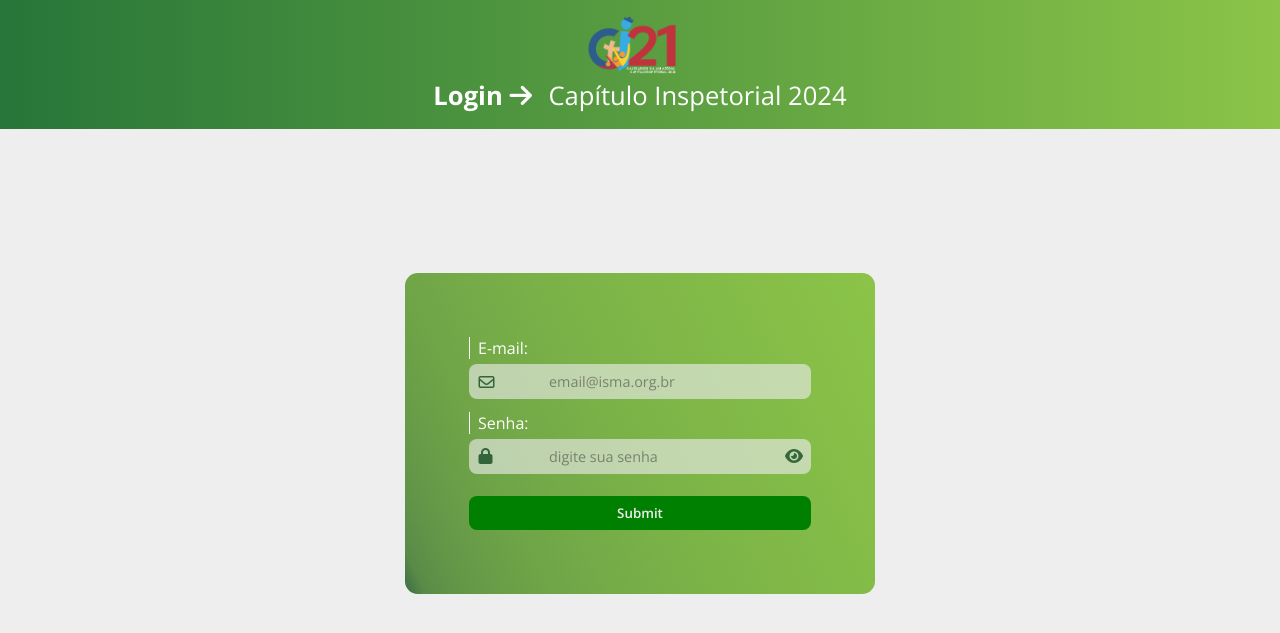
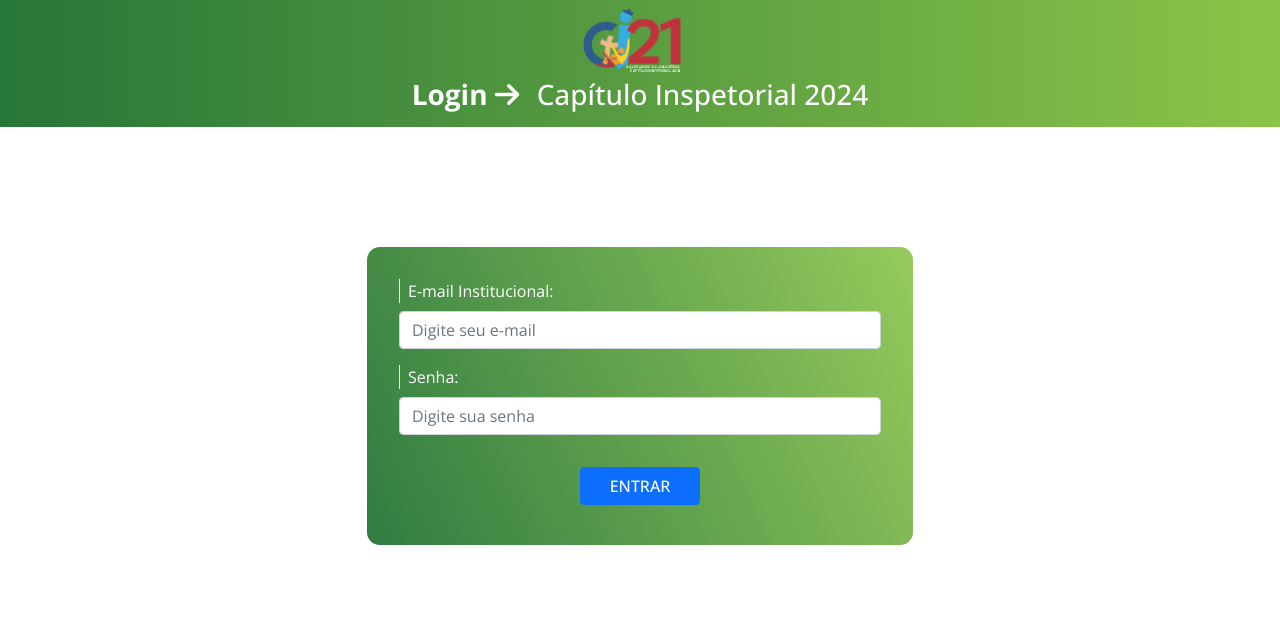
Before and after one commit to felip-araujo/capitulo, a PHP site: page / in a window 1280 px wide. Shown: the top 633 px of the page. Run offline with PHP 8.4, Linux system fonts and the light colour scheme; some libraries are stand-ins or nearby versions; some web fonts are replaced.

Commit message:
bootstrap css

```diff
--- a/assets/css/main.css
+++ b/assets/css/main.css
@@ -11,11 +11,10 @@
 body {
 
     background-color: #eee;
-
 }
 
 h1 {
-    font-size: 1.6rem;
+    font-size: .5rem;
     text-align: center;
     color: white;
     font-weight: 300;
@@ -29,13 +28,13 @@ h1 span {
 
 
 .header {
-
     display: grid;
     align-items: center;
     justify-content: center;
     text-align: center;
-    padding: 2vh;
+    padding: 1vh;
     background-image: linear-gradient(to right, #277639, #8BC448);
+    margin-bottom: 15vh;
 }
 
 .logo {
@@ -44,167 +43,31 @@ h1 span {
     justify-self: center;
     padding-right: 1rem;
     width: 25%;
+}
+
+.login-container{
+    background-image: linear-gradient(65deg, #27763af5, #8ac448e5);
+    padding: 2rem;
+    padding-bottom: 1rem;
+    border-radius: .8rem;
+}
+
+.form-label{
+    text-align: left;
+    color: white;
+    font-weight: 300;
+    border-left: solid 1px;
+    padding-left: .5rem;
 
 }
 
-
-/* card  de login para pc */
-@media screen and (min-width: 1024px) {
-    .card-login {
-        padding: .5rem;
-        display: flex;
-        align-self: left;
-        justify-content: center;
-        margin-top: 13vh;
-        background-size: cover;
-    }
+.mb-4{
+    text-align: center;
 }
 
-
-/* card de login para mobile */
-@media screen and (max-width: 767px) {
-    .card-login {
-        display: flex;
-        align-self: center;
-        justify-content: center;
-        margin-top: 10vh;
-    }
+.btn.btn-primary{
+    margin-top: 1rem;
+    width: 25%;
+    font-weight: 500;
+    text-transform: uppercase;
 }
-
-/* card de login para tablet */
-@media screen and (min-width: 768px) and (max-width: 1023px) {
-    .card-login {
-        display: flex;
-        align-self: center;
-        justify-content: center;
-        margin-top: 10vh;
-
-    }
-}
-
-
-/* formulario de login para mobile */
-@media screen and (max-width: 767px) {
-    .form-login {
-        display: grid;
-        background-image: linear-gradient(to top);
-        background-color: #eee;
-        padding: 4rem;
-        border-radius: 1rem;
-        margin: 2rem;
-
-    }
-}
-
-/* formulario de login para tablet */
-@media screen and (min-width: 768px) and (max-width: 1023px) {
-    .form-login {
-        display: grid;
-        background-image: linear-gradient(to top);
-        background-color: #eee;
-        padding: 7rem;
-        border-radius: 1.8rem;
-        margin: 2.5rem;
-
-    }
-}
-
-/* formulario de login para notebook */
-@media screen and (min-width: 1024px) {
-    .form-login {
-        display: grid;
-        background-image: linear-gradient(to top);
-        background-color: #eee;
-        padding: 4rem;
-        margin: 2rem;
-        background-image: linear-gradient(65deg, #164e23d2, 10%, #8BC448);
-        border-radius: .8rem;
-    }
-
-    .input {
-        margin-bottom: .8rem;
-        padding: .5rem;
-        padding-left: 5rem;
-        padding-right: 5rem;
-        border-radius: .5rem;
-        color: black;
-        border: none;
-        text-align: left;
-        font-weight: 400;
-        font-size: .9rem;
-        background-color: #eeeeee9d;
-    }
-
-    .input::placeholder {
-        font-weight: 400;
-        color: #33333383;
-        text-align: left;
-
-
-
-
-    }
-
-    .fa-envelope {
-        color: #164e23d2;
-        margin-top: -2.4rem;
-        margin-left: .6rem;
-    }
-
-    .fa-lock {
-        color: #164e23d2;
-        margin-top: -2.4rem;
-        margin-left: .6rem;
-    }
-
-    .fa-eye{
-        color: #164e23d2;
-        margin-top: -2.4rem;
-        margin-right: .5rem;
-        text-align: right;
-    }
-
-    .input-sub {
-
-        margin-top: .6rem;
-        padding: .5rem;
-        padding-left: 5rem;
-        padding-right: 5rem;
-        border-radius: .5rem;
-        border: none;
-        text-align: center;
-        font-weight: 600;
-        color: #eee;
-        background-color: green;
-    }
-
-    .input-sub:hover {
-
-        margin-top: .6rem;
-        padding: .5rem;
-        padding-left: 5rem;
-        padding-right: 5rem;
-        border-radius: .5rem;
-        border: none;
-        text-align: center;
-        font-weight: 600;
-        color: #eee;
-        background-color: rgb(1, 68, 1);
-        transition: all ease-in-out .4s;
-    }
-
-    .label {
-        font-size:  1rem;
-        text-align: left;
-        color: white;
-        font-weight: 200;
-        margin-left: 0rem;
-        border: solid white 1px ;
-        border-bottom: none;
-        border-top: none;
-        border-right: none;
-        padding-left: .5rem;
-        margin-bottom: .3rem;
-
-    }
-}
--- a/index.html
+++ b/index.html
@@ -6,30 +6,46 @@
     <meta name="viewport" content="width=device-width, initial-scale=1.0">
     <title>Pagina de Login</title>
     <link rel="stylesheet" href="./assets/css/main.css">
+    <link href="https://cdnjs.cloudflare.com/ajax/libs/font-awesome/6.0.0-beta3/css/all.min.css" rel="stylesheet">
 </head>
 
 <body>
 
     <div class="header" id="header">
         <img class="logo" src="./assets/image/logo_CI21_mini.png" alt="logo-capituo-inspetorial">
-        <h1> <span>Login <i class="fa-solid fa-arrow-right"> </i> </span> Capítulo Inspetorial 2024</h1>
+        <h1 class="h3"><span>Login <i class="fa-solid fa-arrow-right"> </i> </span> Capítulo Inspetorial 2024</h1>
     </div>
-    <div class="container">
-        <div class="card-login">
-            <form action="" class="form-login">
-                <label for="email" class="label"><p>E-mail:</p></label>
-                <input type="text" class="input" id="email" placeholder="email@isma.org.br"> <i
-                    class="fa-regular fa-envelope"></i>
-                <label for="password" class="label"><p>Senha:</p></label>
-                <input type="password" class="input" id="senha" placeholder="digite sua senha"> <i
-                    class="fa-solid fa-lock"></i> <i class="fa-solid fa-eye"></i>
-                <input type="submit" class="input-sub" id="submit">
-            </form>
+
+    <div class="container mt-5">
+        <div class="row justify-content-center">
+            <div class="col-lg-6 col-md-8">
+                <div class="login-container">
+                    <form>
+                        <div class="mb-3">
+                            <label for="inputEmail" class="form-label">E-mail Institucional:</label>
+                            <input type="email" class="form-control" id="inputEmail" placeholder="Digite seu e-mail">
+                        </div>
+                        <div class="mb-3">
+                            <label for="inputPassword" class="form-label">Senha:</label>
+                            <input type="password" class="form-control" id="inputPassword" placeholder="Digite sua senha">
+                        </div>
+                        <div class="mb-4">
+                            <button type="submit" class="btn btn-primary btn-block">Entrar</button>
+                        </div>
+                    </form>
+                </div>
+            </div>
         </div>
     </div>
 
-</body>
+
 <script async src="./assets/js/main.js"></script>
 <script async src="https://kit.fontawesome.com/d4755c66d3.js" crossorigin="anonymous"></script>
 
+<!-- CSS do Bootstrap -->
+<link href="https://cdn.jsdelivr.net/npm/bootstrap@5.1.3/dist/css/bootstrap.min.css" rel="stylesheet">
+
+<!-- JavaScript do Bootstrap (opcional, mas necessário para funcionalidades como dropdowns, modals, etc.) -->
+<script src="https://cdn.jsdelivr.net/npm/bootstrap@5.1.3/dist/js/bootstrap.bundle.min.js"></script>
+
 </html>
```
